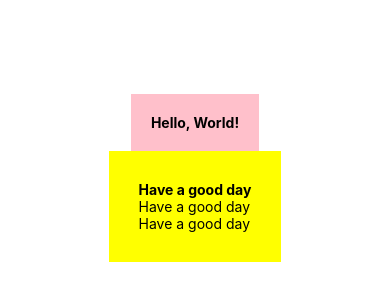
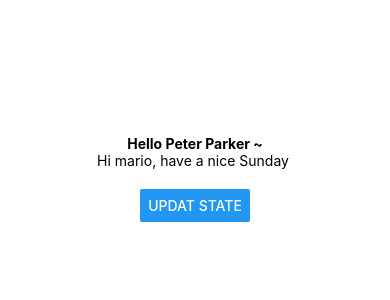
Before and after one commit to MASEOKJAE/CTA_Prototype, a React Native app in the folder ProtoProject/: screen / in a window 390 px wide. Shown: the part 244-544 px from the top of the page. Built offline with nearby package versions, Linux system fonts and the light colour scheme.

Commit message:
Using UseState & Function

```diff
--- a/ProtoProject/App.js
+++ b/ProtoProject/App.js
@@ -1,16 +1,20 @@
+import React, {useState} from 'react';
 import { StatusBar } from 'expo-status-bar';
-import { StyleSheet, Text, View } from 'react-native';
+import { StyleSheet, Text, View, Button } from 'react-native';
 
 export default function App() {
+  const [name, setName] = useState('Peter');
+  const [person, setPerson] = useState({name: 'mario', day: 'Sunday'});
+
+  const clickHandler = () => {
+    setName('Jack');
+  }
   return (
     <View style={styles.container}>
-      <View style={styles.header}>
-        <Text style={styles.boldText}>Hello, World!</Text>
-      </View>
-      <View style={styles.body}>
-        <Text style={styles.boldText}>Have a good day</Text>
-        <Text>Have a good day</Text>
-        <Text>Have a good day</Text>
+      <Text style={styles.boldText}>Hello {name} Parker ~</Text>
+      <Text>Hi {person.name}, have a nice {person.day} </Text>
+      <View style={styles.buttonContainer}>
+        <Button title='updat state' onPress={clickHandler} />
       </View>
       <StatusBar style="auto" />
     </View>
@@ -35,5 +39,8 @@ const styles = StyleSheet.create({
     backgroundColor: 'yellow',
     padding: 30,
     fontWeight: 'bold'
+  },
+  buttonContainer: {
+    marginTop: 20
   }
 });
```
